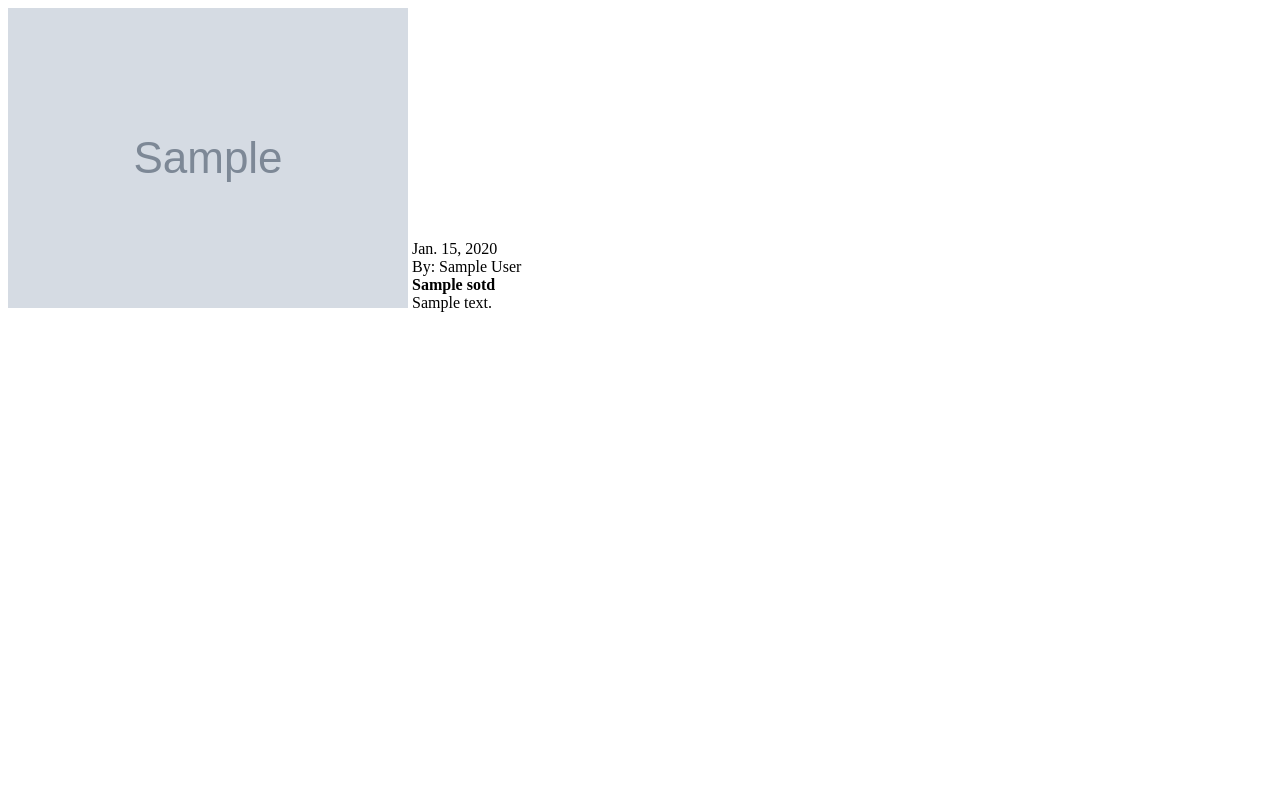
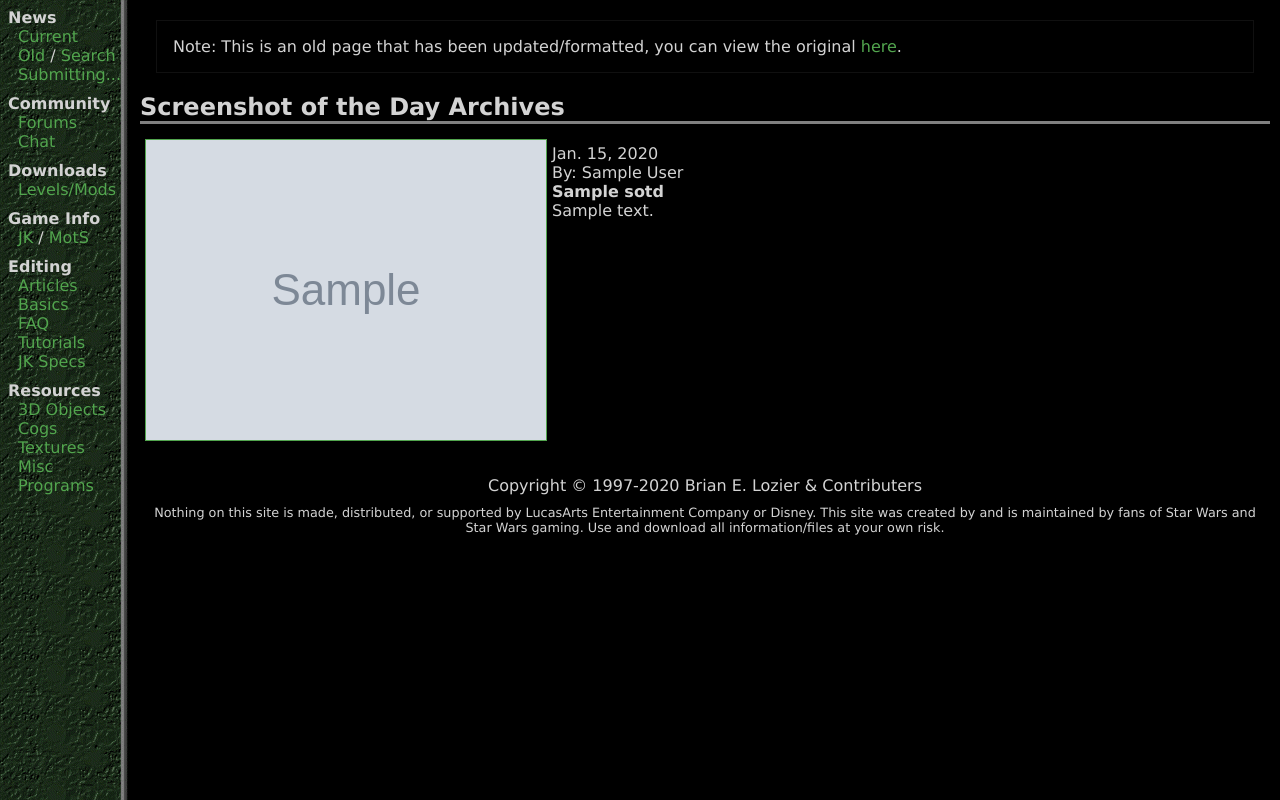
Before and after one commit to saberworks/massassi-django, a Django app: template sotd/templates/sotd/index.html in a window 1280 px wide. Run offline with Django 3.2, Linux system fonts and the light colour scheme; tables that the repository leaves empty hold one stand-in row (values such as "Sample post"); the template is opened without the code that fills it: values that come from a table or form of the project are taken from there, most other values are stand-ins (such as "Sample title", 1, 10 or a date in 2020); grey boxes marked "Sample" are stand-in pictures.

Commit message:
massassi styles
add base template, update css, etc.

```diff
--- a/massassi/urls.py
+++ b/massassi/urls.py
@@ -18,7 +18,6 @@ from django.conf.urls.static import static
 from django.contrib import admin
 from django.urls import include, path
 
-
 urlpatterns = [
     path('sotd/', include('sotd.urls')),
     path('admin/', admin.site.urls),
@@ -36,3 +35,7 @@ admin.site.index_title = 'Main'
 # Serve media files during development
 if settings.DEBUG:
     urlpatterns += static(settings.MEDIA_URL, document_root=settings.MEDIA_ROOT)
+
+# Serve static files during development
+if settings.DEBUG:
+    urlpatterns += static(settings.STATIC_URL, document_root=settings.STATIC_ROOT)
--- a/sotd/models.py
+++ b/sotd/models.py
@@ -8,8 +8,8 @@ class SotD(models.Model):
     admin_id = models.IntegerField(null=False)
     title = models.CharField(max_length=64, null=False)
     author = models.CharField(max_length=64, null=False)
-    author_email = models.EmailField(null=False)
-    url = models.URLField(null=False)
+    author_email = models.EmailField(null=True)
+    url = models.URLField(null=True)
     description = models.TextField(null=True)
     image = models.ImageField(upload_to='sotd', null=False)
     thumbnail = ImageSpecField(source='image',
--- a/sotd/templates/sotd/index.html
+++ b/sotd/templates/sotd/index.html
@@ -1,16 +1,7 @@
-<style>
-    div.sotd-list-entry {
+{% extends "outer.html" %}
 
-    }
-
-    img.sotd-list-entry {
-        float: left;
-    }
-
-    p.sotd-list-description {
-        display: inline-block;
-    }
-</style>
+{% block content %}
+    <h1>{% block title %}Screenshot of the Day Archives{% endblock %}</h1>
 
     {% if sotd_list %}
         {% for sotd in sotd_list %}
@@ -23,8 +14,10 @@
                     <strong>{{ sotd.title }}</strong><br>
                     {{ sotd.description }}
                 </p>
+                <br clear="both">
             </div>
         {% endfor %}
     {% else %}
         <p>No Screenshots of the Day are available.</p>
     {% endif %}
+{% endblock %}
--- /dev/null
+++ b/static/css/smallstyles.css
@@ -0,0 +1,88 @@
+html {
+    font-size: 150%;
+}
+
+#layout-grid {
+    display: grid;
+    grid-template-columns: 100%;
+    grid-template-rows: auto;
+    grid-column-gap: 0px;
+    width: 100%;
+}
+
+#features-grid {
+    display: grid;
+    grid-template-columns: 100%;
+    grid-template-rows: auto;
+    grid-row-gap: 10px;
+    padding-bottom: 10px;
+}
+
+#feature-lotw {
+    text-align: left;
+}
+
+.sotdimage {
+    float: left;
+    border: 1px solid #52A54E;
+}
+
+.lotwimage {
+    float: left;
+    border: 1px solid #52A54E;
+}
+
+#features-grid div#feature-button {
+    display: none;
+}
+
+#content {
+    padding: 10px;
+}
+
+nav {
+    display: block;
+    position: absolute;
+    float: left;
+    overflow: auto;
+}
+
+/* Show Hamburger */
+#page-nav label {
+    display: inline-block;
+    color: #52A54E;
+    font-size: 4em;
+    padding: 5px;
+}
+
+#page-nav li {
+    padding-bottom: 5px;
+}
+
+/* Toggle show/hide menu on checkbox click */
+
+#menu {
+    display: none;
+    background-image: none;
+    background-color: black;
+    border-top: 3px solid gray;
+    border-left: 3px solid gray;
+    border-right: 3px solid gray;
+    border-bottom: 3px solid gray;
+    padding-left: 8px;
+    padding-right: 8px;
+    padding-top: 8px;
+    min-height: 0;
+}
+
+#page-nav input:checked ~ #menu {
+    display: block;
+}
+
+#footer-start {
+    display: none;
+}
+
+#footer {
+    grid-column-start: 1;
+}
--- /dev/null
+++ b/static/css/styles.css
@@ -0,0 +1,362 @@
+* {
+    margin: 0px;
+    padding: 0px;
+}
+
+ul {
+    padding-left: 20px;
+}
+
+ol {
+    padding-left: 20px;
+}
+
+html {
+    font-size: 100%;
+}
+
+body {
+    /* font-size: .85em; */
+    font-family: verdana, arial, helvetica, sans-serif;
+    margin: 0px;
+    padding: 0px;
+    background-color: #000000;
+    color: lightgray;
+    min-height: 100%;
+    background-image: url("/static/images/bground.gif");
+   background-repeat: repeat-y;
+}
+
+li {
+    margin-left: 10px;
+}
+
+a:link    { text-decoration: none;      color: #52A54E; }
+a:visited { text-decoration: none;      color: #52A54E; }
+a:active  { text-decoration: none;      color: #52A54E; }
+a:hover   { text-decoration: underline; color: #A6BA45; }
+
+#layout-grid {
+    display: grid;
+    grid-template-columns: 130px auto;
+    grid-template-rows: auto;
+    grid-column-gap: 0px;
+    min-height: 100%;
+    margin: 0px;
+    padding: 0px;
+    width: 100%;
+}
+
+/* Hide Hamburger */
+#page-nav label, #hamburger {
+    display: none;
+}
+
+#menu {
+    padding-left: 8px;
+    padding-top: 8px;
+    min-height: 100%;
+}
+
+#menu h1 {
+    font-size: 1em;
+    font-weight: bold;
+}
+
+#menu ul {
+    list-style-type: none;
+    margin-bottom: 10px;
+    padding-left: 5px;
+}
+
+#menu li {
+    margin-left: 5px;
+}
+
+#content {
+    margin: 10px;
+}
+
+#content h1 {
+    font-weight: bold;
+    font-size: 1.5em;
+    margin-top: 20px;
+    margin-bottom: 10px;
+    border-bottom: 3px solid #808080;
+}
+
+#content h2 {
+    margin-top: 20px;
+    margin-bottom: 10px;
+    position: relative;
+}
+
+h2::after {
+    content: "";
+    position: absolute;
+    left: 0;
+    bottom: 0;
+    height: 2px;
+    width: 50%;  /* or 100px */
+    background-image: linear-gradient(to right, #808080, #000000);
+}
+
+#content p {
+    margin-bottom: 10px;
+    margin-top: 10px;
+}
+
+#content blockquote {
+    margin-left: 40px;
+}
+
+#content blockquote.submission-example {
+    margin-left: 20px;
+    font-family: monospace;
+}
+
+.chat-table td {
+    padding: 10px;
+}
+
+.cheat-table td {
+    padding: 5px;
+}
+
+#content kbd {
+    font-size: 110%;
+}
+
+#footer {
+    grid-column-start: 2;
+}
+
+#footer p {
+
+}
+
+#footer p#copyright {
+    margin-top: 30px;
+    text-align: center;
+    margin-bottom: 10px;
+}
+
+#footer p#disclaimer {
+    text-align: center;
+    font-size: .8em;
+}
+
+p#last-updated {
+    font-size: .8em;
+    text-align: center;
+}
+
+div#logo {
+    text-align: center;
+    padding-bottom: 20px;
+}
+
+#features-grid {
+    display: grid;
+    grid-template-columns: repeat(3, 1fr);;
+    grid-template-rows: auto;
+    grid-column-gap: 10px;
+    grid-row-gap: 10px;
+    padding-bottom: 10px;
+    max-width: 100%;
+}
+
+#features-grid div#feature-recent-levels {
+}
+
+#features-grid div#feature-in-house {
+}
+
+#features-grid div#feature-hosted-sites {
+}
+
+#features-grid div#feature-sotd {
+}
+
+#features-grid div#feature-button {
+    align-self: center;
+    justify-self: center;
+}
+
+#features-grid div#feature-lotw {
+}
+
+.feature-title {
+    display: block;
+    font-weight: bold;
+    background: url("https://www.massassi.net/cellbg.gif");
+    padding: 2px;
+    text-align: center;
+}
+
+.feature-title-small {
+    font-weight: bold;
+    padding: 2px;
+}
+
+#feature-lotw {
+    text-align: right;
+}
+
+.sotdimage {
+    float: left;
+    border: 1px solid #52A54E;
+}
+
+.lotwimage {
+    float: right;
+    border: 1px solid #52A54E;
+}
+
+p#testimonial {
+    display: block;
+    text-align: center;
+    padding-bottom: 0px;
+    margin-bottom: 0px;
+}
+
+h1.news-date {
+    display: block;
+    border: 2px solid gray;
+    border-style: ridge;
+    background: url("https://www.massassi.net/cellbg.gif");
+    padding: 3px;
+    font-weight: bold;
+    text-align: center;
+    font-size: 1.25em;
+}
+
+.news-block {
+    margin: 10px 0px 20px 0px;
+}
+
+span.news-author {
+    font-weight: normal;
+    font-size: .75em;
+    color: gray;
+}
+
+.news-headline {
+    color: red;
+    font-weight: bold;
+    font-size: 1.2em;
+}
+
+.news-body {
+    padding-left: 50px;
+}
+
+.news-level-description {
+    color: gray;
+}
+
+.news-level-screenshot {
+    border: 1px solid #52A54E;
+    margin: 10px 0px;
+}
+
+.news-oldnews {
+    padding-top: 20px;
+    padding-bottom: 20px;
+}
+
+.caption {
+    padding: 0px 5px;
+    overflow: auto;
+}
+
+/*
+ * Tutorials
+ */
+
+p.tutorial-list-item {
+    padding-bottom: 10px;
+}
+
+span.tutorial-author {
+    font-weight: normal;
+    color: gray;
+}
+
+span.tutorial-date {
+    font-weight: normal;
+    font-size: .75em;
+    color: gray;
+}
+
+div.tutorial-table table {
+    border-collapse: collapse;
+}
+
+div.tutorial-table td {
+    padding: 10px;
+}
+
+div.tutorial-table table,
+div.tutorial-table th,
+div.tutorial-table td {
+    border: 1px solid #000000;
+}
+
+div.tutorial-table tr:nth-child(even) {
+    background-color: #101010;
+}
+
+div.tutorial-table th {
+    font-size: 1em;
+    background-color: #202020;
+}
+
+.tutorial-blue {
+    color: deepskyblue;
+}
+
+.tutorial-red {
+    color: red;
+}
+
+.note {
+    border: 1px solid #101010;
+    margin: 1em;
+    padding: 1em;
+}
+
+code {
+    color: #808080;
+    font-size: 1.2em;
+    margin-left: 20px;
+    display: block;
+}
+
+div.mat-category-list {
+    column-count: 3;
+}
+
+p.mat-category {
+    break-inside: avoid;
+}
+
+p.mat-category > a {
+    font-size: 1.2em;
+    font-weight: bold;
+}
+
+img.sotd-list-thumbnail {
+    float: left;
+    margin: 5px;
+    border: 1px solid #52A54E;
+}
+
+img.sotd-list-thumbnail:hover {
+    border: 1px solid #A6BA45;
+}
+
+p.sotd-list-description {
+    margin-top: 5px;
+    display: inline-block;
+}
--- /dev/null
+++ b/templates/outer.html
@@ -0,0 +1,84 @@
+<!DOCTYPE html>
+<html lang="en">
+    <head>
+        <meta charset="utf-8"/>
+        <!-- <link rel="stylesheet" type="text/css" href="/static/css/reset.css"> -->
+        <link rel="stylesheet" type="text/css" href="/static/css/styles.css">
+        <link rel="stylesheet" type="text/css" media="screen and (max-width: 1024px)" href="/static/css/smallstyles.css">
+
+        <title>
+            {% block title %}Home{% endblock %} - The Massassi Temple
+        </title>
+
+        <meta name="description" content="{{ description }}">
+        <link rel="shortcut icon" href="/favicon.ico">
+    </head>
+
+    <body>
+
+        <div id="layout-grid">
+            <nav id="page-nav">
+                <label for="hamburger">&#9776;</label>
+                <input type="checkbox" id="hamburger" />
+
+                <div id="menu">
+                    <h1>News</h1>
+
+                    <ul>
+                        <li><a href="/">Current</a></li>
+                        <li><a href="/oldnews/">Old</a> / <a href="/oldnews/search.php">Search</a></li>
+                        <li><a href="/submit/">Submitting...</a></li>
+                    </ul>
+
+                    <h1>Community</h1>
+                    <ul>
+                        <li><a href="http://forums.massassi.net/" target="_top">Forums</a></li>
+                        <li><a href="/chat/">Chat</a></li>
+                    </ul>
+
+                    <h1>Downloads</h1>
+                    <ul>
+                        <li><a href="/levels/">Levels/Mods</a></li>
+                    </ul>
+
+                    <h1>Game Info</h1>
+                    <ul>
+                        <li><a href="/jediknight/">JK</a> / <a href="/mots/">MotS</a></li>
+                    </ul>
+
+                    <h1>Editing</h1>
+                    <ul>
+                        <li><a href="/articles/">Articles</a></li>
+                        <li><a href="/basics/">Basics</a></li>
+                        <li><a href="/faq/">FAQ</a></li>
+                        <li><a href="/tutorials.html">Tutorials</a></li>
+                        <li><a href="/jkspecs/" target="_top">JK Specs</a></li>
+                    </ul>
+
+                    <h1>Resources</h1>
+                    <ul>
+                        <li><a href="/3dos/">3D Objects</a></li>
+                        <li><a href="/cog/">Cogs</a></li>
+                        <li><a href="/mats/">Textures</a></li>
+                        <li><a href="/misc/">Misc</a></li>
+                        <li><a href="/programs/">Programs</a></li>
+                    </ul>
+                </div>
+            </nav>
+
+            <div id="content">
+                {% if original %}
+                    <p class="note">Note: This is an old page that has been updated/formatted, you can view the original <a href="{{ original }}">here</a>.
+                {% endif %}
+
+                {% block content %}{% endblock %}
+
+                <div id="footer">
+                    <p id="copyright">Copyright &copy; 1997-2020 Brian E. Lozier &amp; Contributers</p>
+                    <p id="disclaimer">Nothing on this site is made, distributed, or supported by LucasArts Entertainment Company or Disney. This site was created by and is maintained by fans of Star Wars and Star Wars gaming. Use and download all information/files at your own risk.</p>
+                </div>
+            </div> <!-- end "content" -->
+
+        </div> <!-- end "layout_grid" -->
+    </body>
+</html>
```
Also changed, not shown: massassi/settings.py (+9 -6 lines), sotd/templates/sotd/sotd.html (+16 -5 lines), static/css/reset.css (added, +48 -0 lines), static/images/bground.gif (added). Lines whose indentation alone changed are shown as unchanged.
